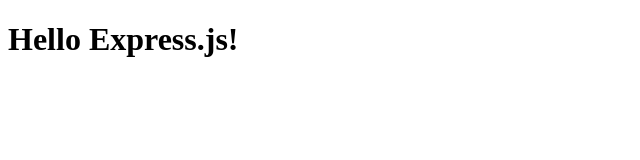
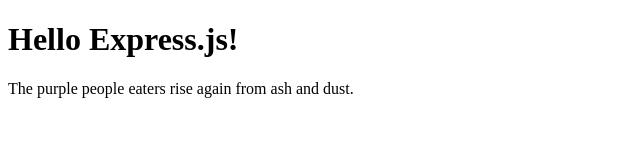
Before and after one commit to jmbaker/web-server, a website: page public/index.html in a window 1280 px wide. Shown: the whole page, without its empty margins (0-640 px from the left). Drawn offline with Linux system fonts and the light colour scheme.

Commit message:
Update index with paragraph

```diff
--- a/public/index.html
+++ b/public/index.html
@@ -6,5 +6,6 @@
 	</head>
 	<body>
 		<h1>Hello Express.js!</h1>
+		<p>The purple people eaters rise again from ash and dust.</p>
 	</body>
 </html>
```
